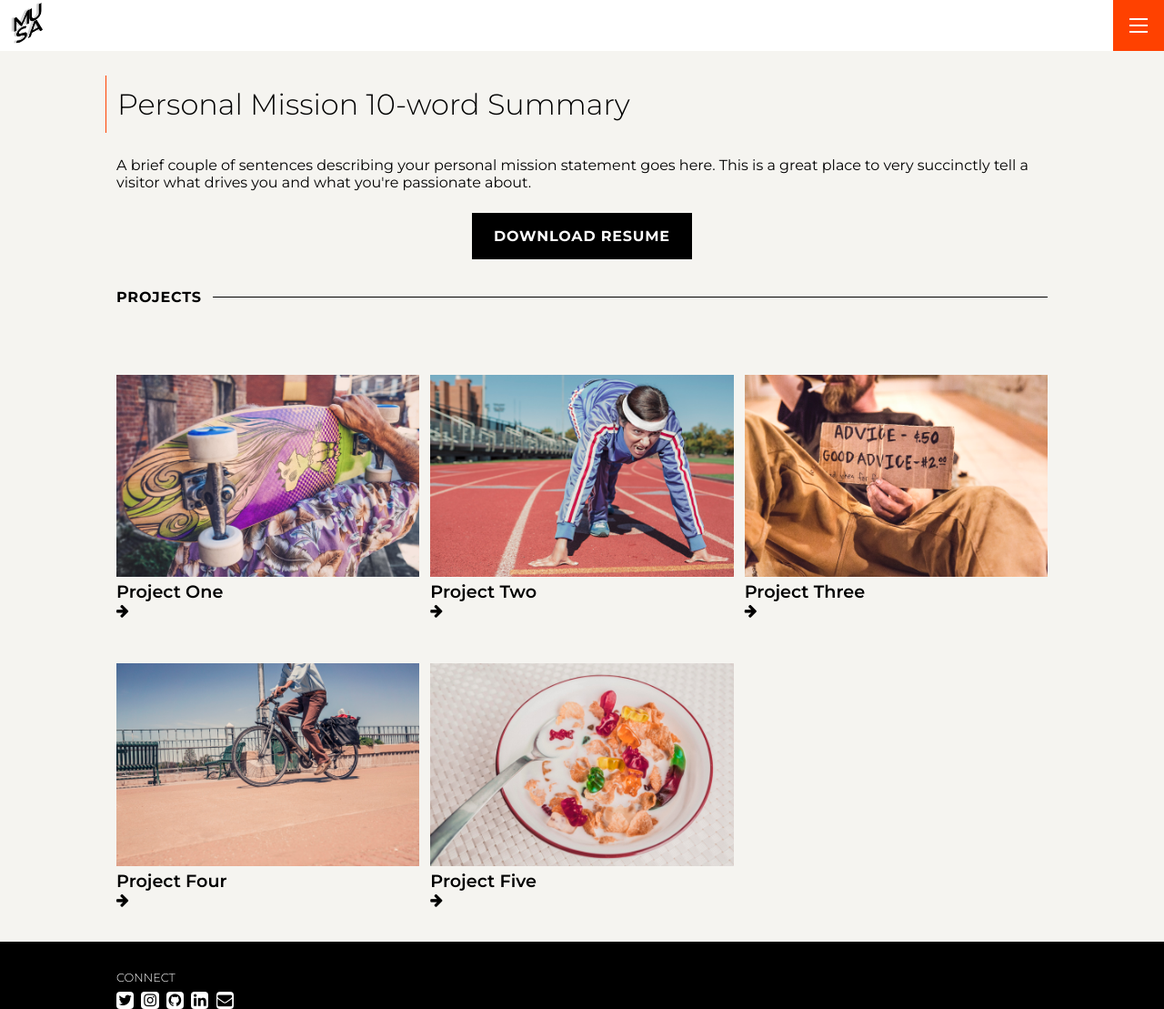
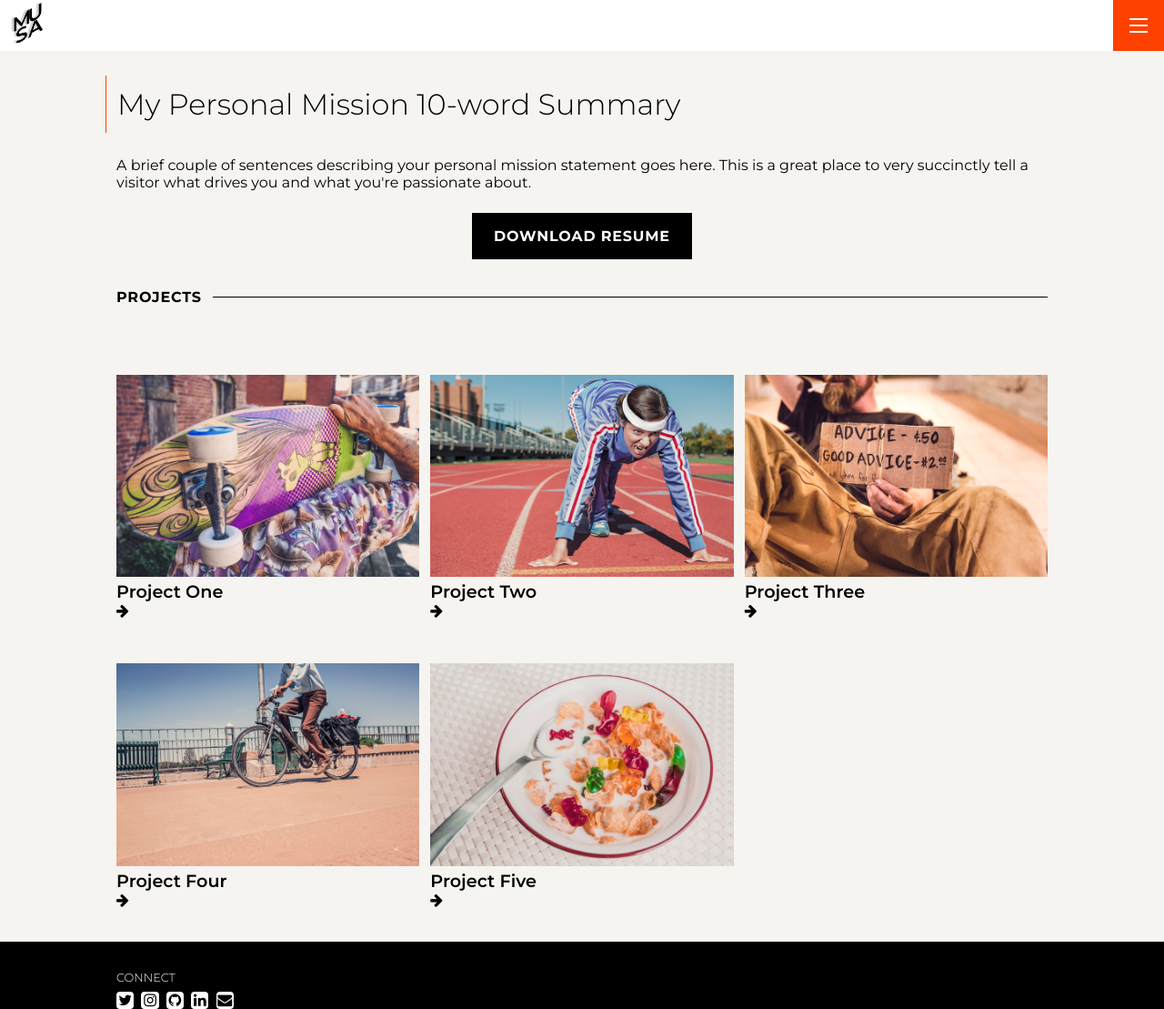
Before and after one commit to crusem/portfolio-08-28-2023, a Jekyll site: the page built from index.md, in a window 1280 px wide and 1109 px high. Shown: the whole window at 91% size. Built offline with Jekyll 4.4.1, drawn with Linux system fonts in a browser that asks for light colours.

Commit message:
In class exercise-conflicts with GitHub clients.yml

```diff
--- a/_data/settings.yml
+++ b/_data/settings.yml
@@ -3,7 +3,7 @@
 
 logo: '/assets/img/musa-logo.png'
 
-intro_title: Personal Mission 10-word Summary
+intro_title: My Personal Mission 10-word Summary
 intro_text: |
   A brief couple of sentences describing your personal mission statement goes
   here. This is a great place to very succinctly tell a visitor what drives you
```
